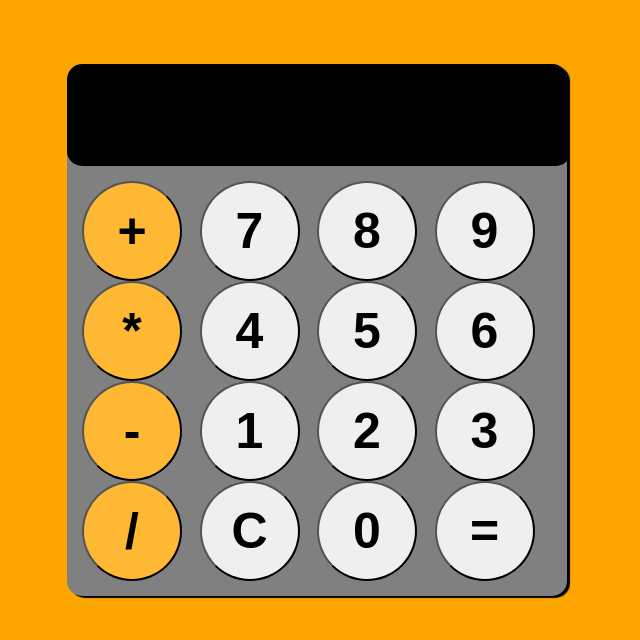
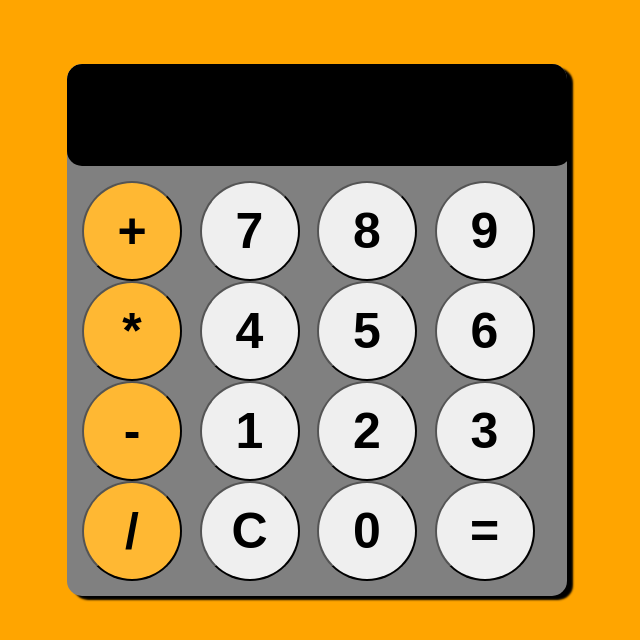
Before and after one commit to SUMer21/calculator, a plain HTML site: page index.html in a window 1280 px wide. Shown: the whole page, without its empty margins (297-937 px from the left). Drawn offline with Linux system fonts and the light colour scheme.

Commit message:
Update styles.css

```diff
--- a/styles.css
+++ b/styles.css
@@ -25,7 +25,7 @@ button{
     background-color: gray;
     overflow: hidden;
     border-radius: 15px;
-    box-shadow : 3px 2px 1px black ;
+    box-shadow : 6px 4px 2px black ;
 }
 #input{
     width: 100%;
```
